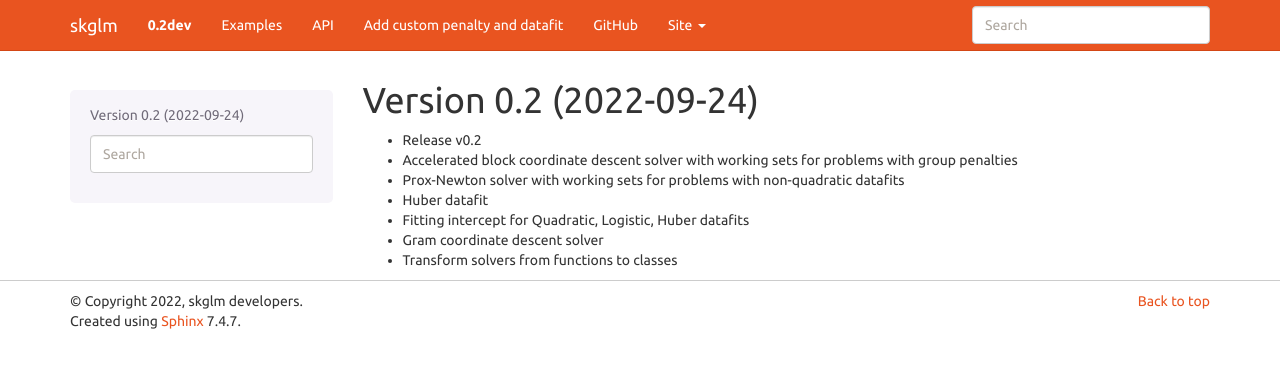
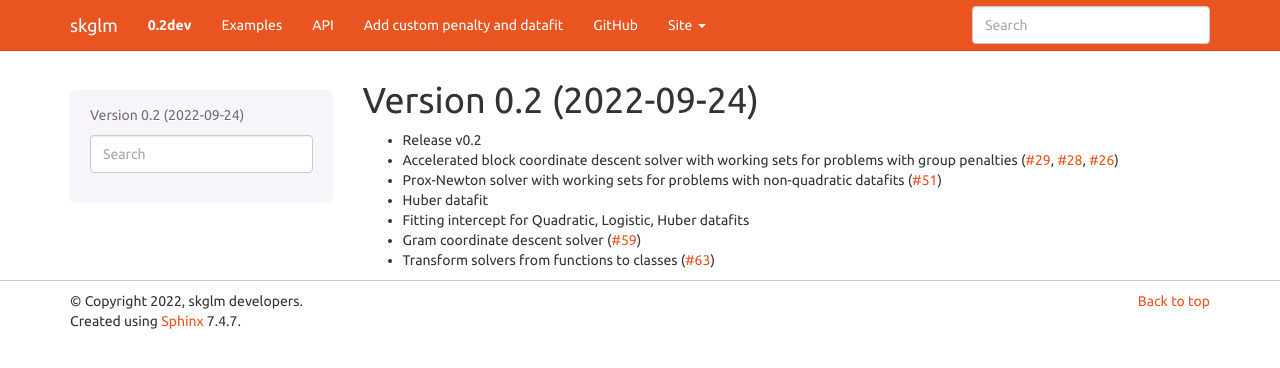
Before and after one commit to scikit-learn-contrib/skglm, a Sphinx documentation site: the page built from doc/changes/0.2.rst, in a window 1280 px wide. Shown: the top 368 px of the page. Built offline with Sphinx 7.4.7, drawn with Linux system fonts in a browser that asks for light colours.

Commit message:
add links to PR [not completed]

```diff
--- a/doc/changes/0.1.rst
+++ b/doc/changes/0.1.rst
@@ -13,4 +13,4 @@ Version 0.1 (2022-04-25)
 
 - ``Quadratic``, ``Logistic``, ``LogisticSVM`` datafits supported
 
-- Introduced ``GeneralizedLinearEstimator`` (:gh:`63`)
+- Introduced ``GeneralizedLinearEstimator``
--- a/doc/changes/0.2.rst
+++ b/doc/changes/0.2.rst
@@ -5,14 +5,14 @@ Version 0.2 (2022-09-24)
 
 - Release v0.2
 
-- Accelerated block coordinate descent solver with working sets for problems with group penalties
+- Accelerated block coordinate descent solver with working sets for problems with group penalties (:gh:`29`, :gh:`28`, :gh:`26`)
 
-- Prox-Newton solver with working sets for problems with non-quadratic datafits
+- Prox-Newton solver with working sets for problems with non-quadratic datafits (:gh:`51`)
 
 - Huber datafit
 
 - Fitting intercept for Quadratic, Logistic, Huber datafits
 
-- Gram coordinate descent solver
+- Gram coordinate descent solver (:gh:`59`)
 
-- Transform solvers from functions to classes
+- Transform solvers from functions to classes (:gh:`63`)
```
